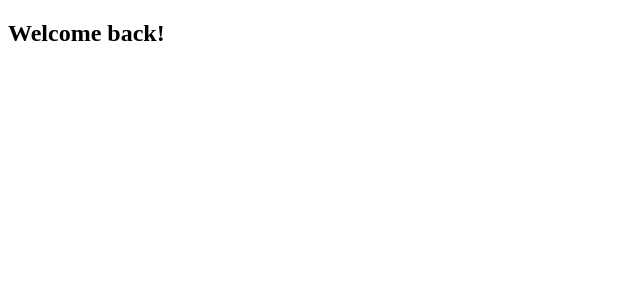
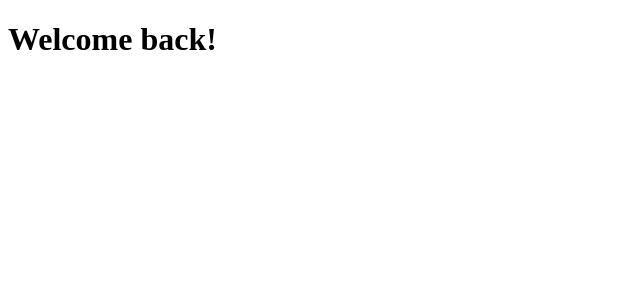
Before and after one commit to leeunduck/SideProject-winnibears-, a React (Create React App) app: page / in a window 1280 px wide. Shown: the top 300 px of the page, without its empty margins (0-640 px from the left). Built offline with nearby package versions, Linux system fonts and the light colour scheme.

Commit message:
파일 생성

```diff
--- a/src/App.js
+++ b/src/App.js
@@ -1,7 +1,7 @@
 function App() {
   return (
     <div>
-      <h2>Welcome back!</h2>
+      <h1>Welcome back!</h1>
     </div>
   );
 }
```
